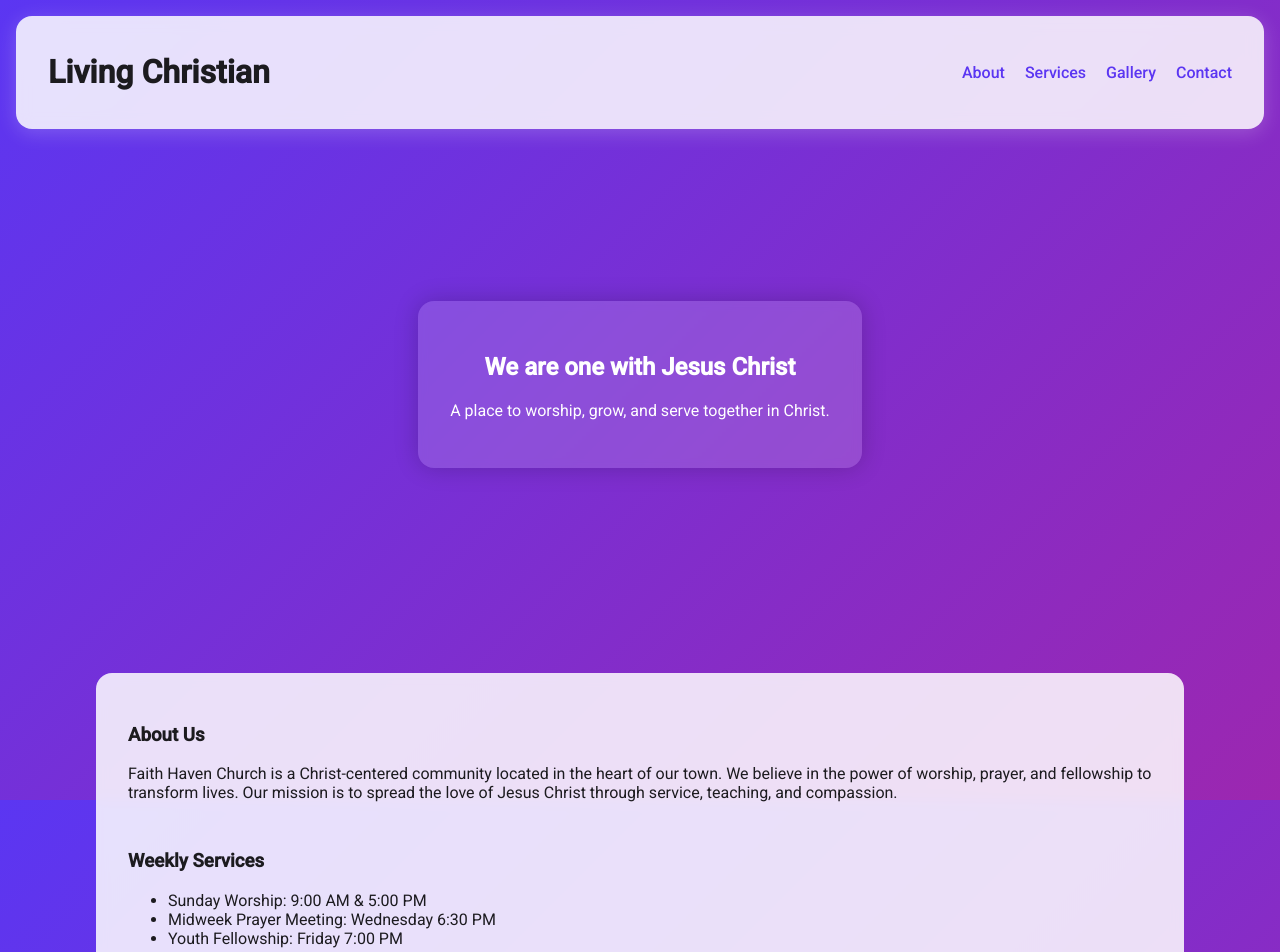
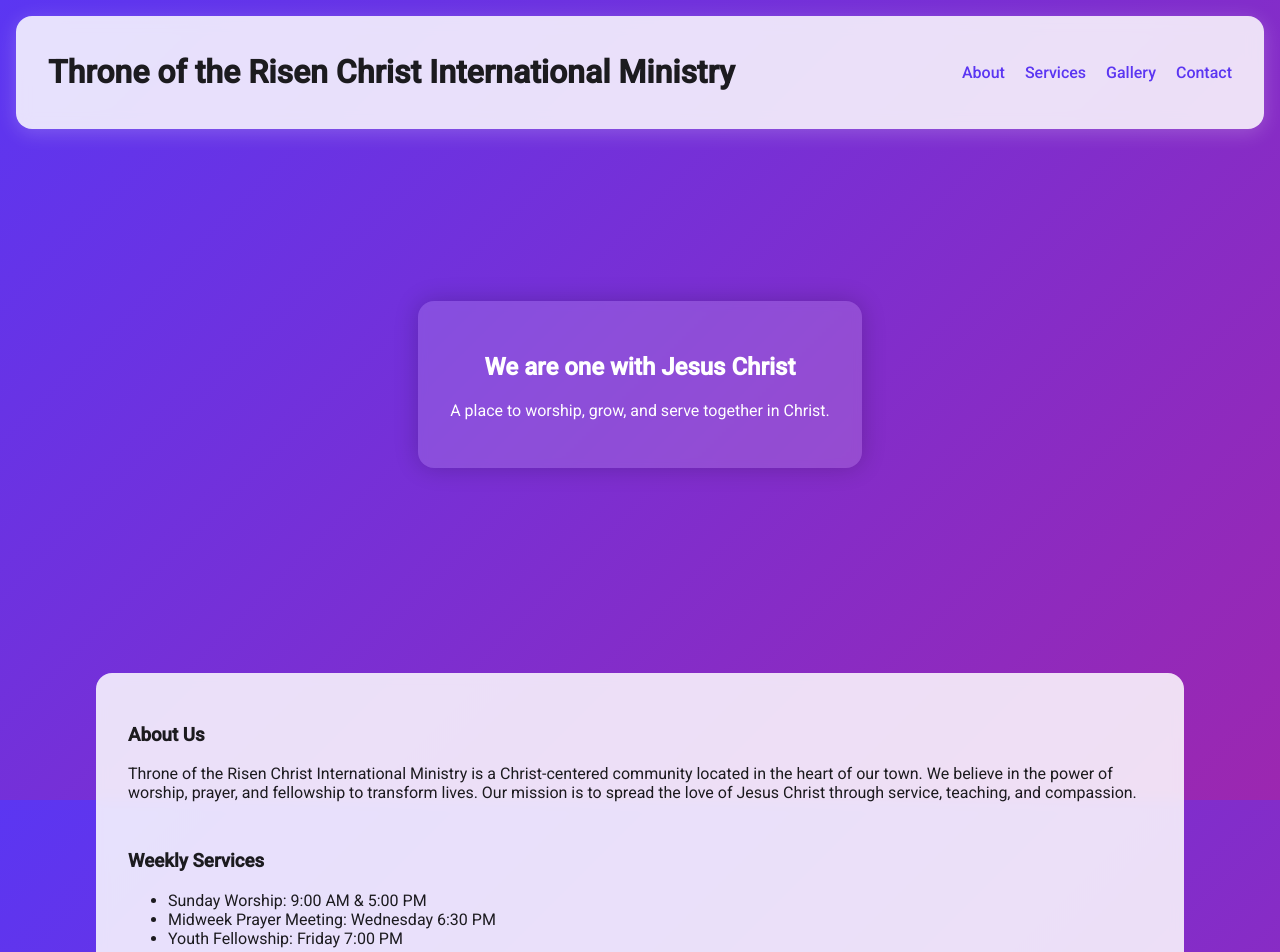
Before and after one commit to Melz97/church-photo-gallery, a website: page index.html in a window 1280 px wide. Shown: the top 952 px of the page. Drawn offline with Linux system fonts and the light colour scheme.

Commit message:
Update church name

```diff
--- a/index.html
+++ b/index.html
@@ -3,8 +3,7 @@
 <head>
   <meta charset="UTF-8" />
   <meta name="viewport" content="width=device-width, initial-scale=1.0"/>
-  <title>Living Christian Church</title>
-  <!-- Material Web Components -->
+  <title>Throne of the Risen Christ International Ministry</title>
   <script type="module" src="https://cdn.jsdelivr.net/npm/@material/web/all.min.js"></script>
   <link rel="stylesheet" href="https://fonts.googleapis.com/css2?family=Roboto:wght@400;500&family=Material+Icons" />
   <style>
@@ -113,7 +112,7 @@
 <body>
 
   <header id="pageHeader">
-    <h1>Living Christian</h1>
+    <h1>Throne of the Risen Christ International Ministry</h1>
     <nav>
       <a href="#about">About</a>
       <a href="#services">Services</a>
@@ -133,7 +132,7 @@
     <section id="about">
       <h3 class="md-title-large">About Us</h3>
       <p class="md-body-medium">
-        Faith Haven Church is a Christ-centered community located in the heart of our town. We believe in the power of worship, prayer, and fellowship to transform lives. Our mission is to spread the love of Jesus Christ through service, teaching, and compassion.
+        Throne of the Risen Christ International Ministry is a Christ-centered community located in the heart of our town. We believe in the power of worship, prayer, and fellowship to transform lives. Our mission is to spread the love of Jesus Christ through service, teaching, and compassion.
       </p>
     </section>
 
@@ -182,10 +181,9 @@
     </section>
   </main>
   <footer>
-    &copy; 2025 Living Christian Church. All rights reserved.
+    &copy; 2025 Throne of the Risen Christ International Ministry. All rights reserved.
   </footer>
 
-  <!-- Scroll Hide/Show Header Script -->
   <script>
     let prevScroll = window.scrollY;
     const header = document.getElementById("pageHeader");
@@ -203,4 +201,3 @@
 
 </body>
 </html>
-    //UPLOADCARE_PUBLIC_KEY = '55a6c211f7e50366090e';
```
